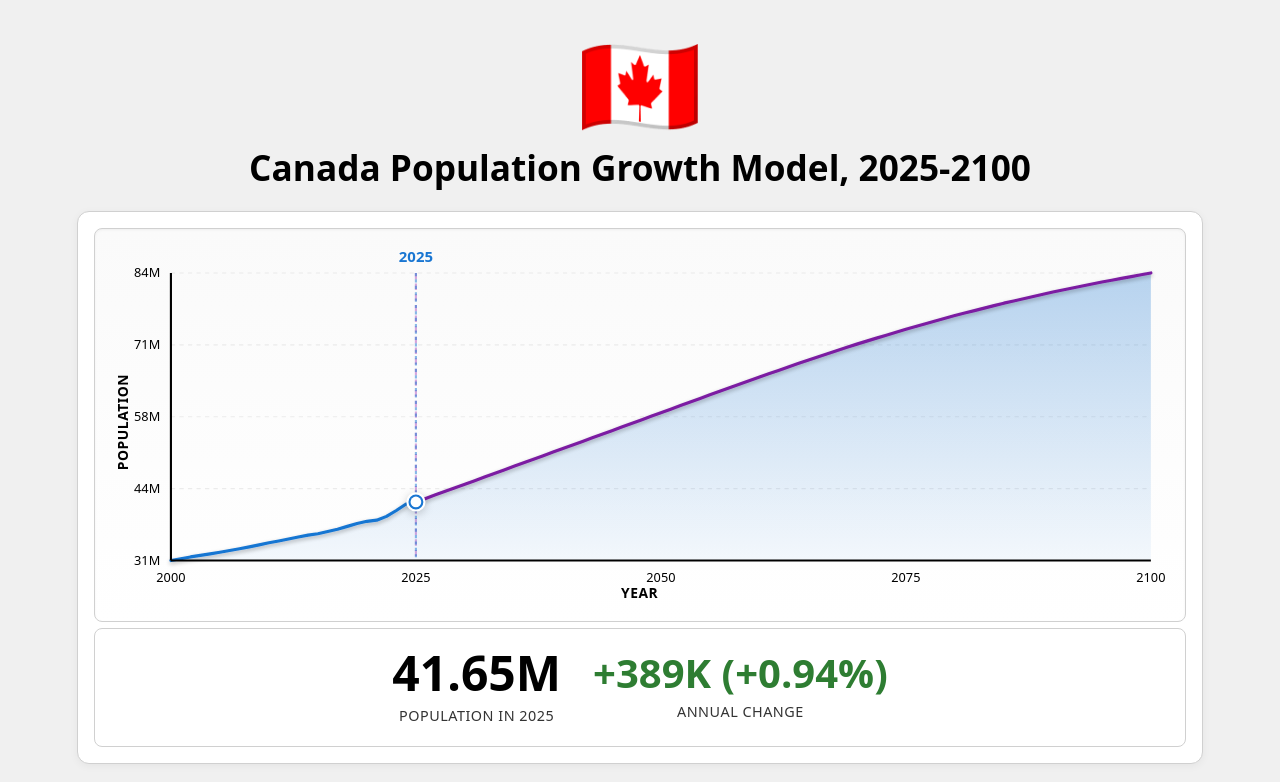
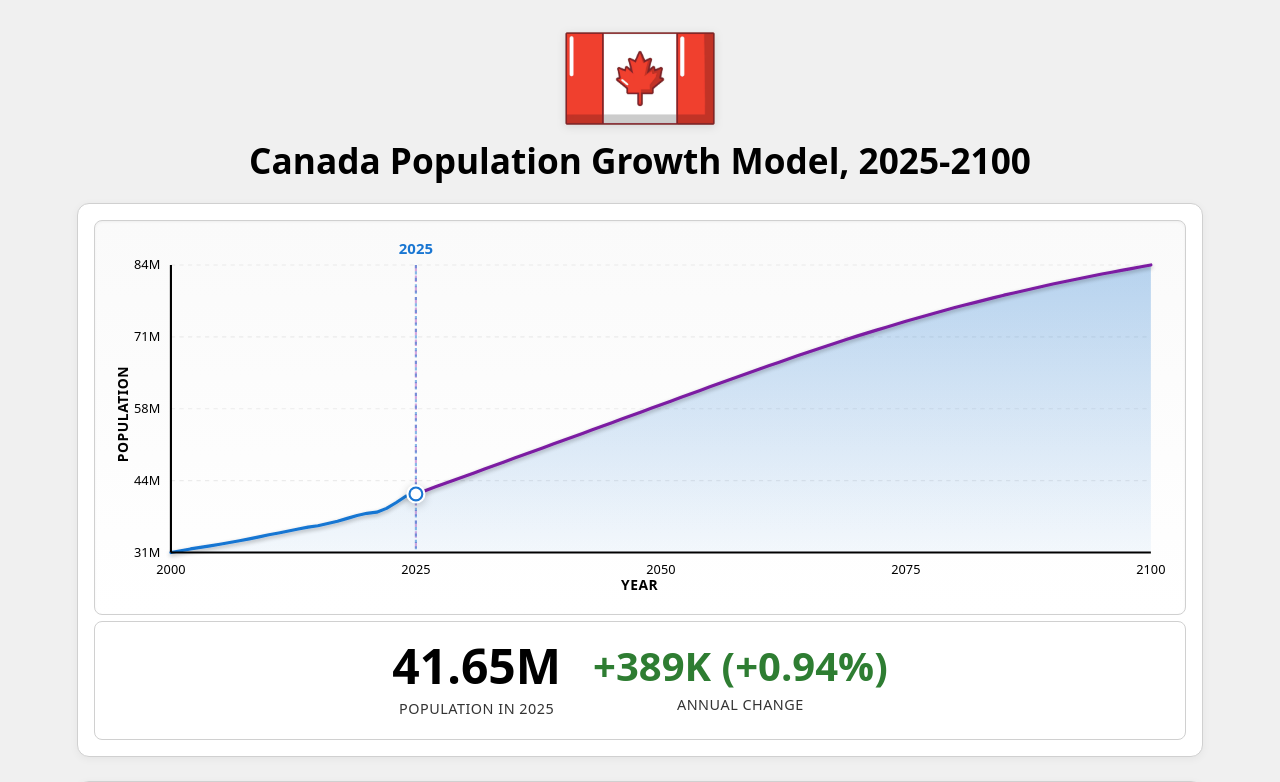
Before and after one commit to thewondrfulwizrd/WA1, a React (Vite) app: page / in a window 1280 px wide. Shown: the top 782 px of the page. Built offline with nearby package versions, Linux system fonts and the light colour scheme.

Commit message:
Switch to canadaflag1.png image file

```diff
--- a/src/components/PopulationPyramid.css
+++ b/src/components/PopulationPyramid.css
@@ -11,8 +11,13 @@
   justify-content: center;
   margin-bottom: var(--space-16);
   padding-top: 0; /* REDUCED: removed padding-top (was 16px) to save 16px. Total saved: 40px */
-  font-size: 100px; /* 150px wide flag emoji */
-  line-height: 1;
+}
+
+.canada-flag img {
+  width: 150px;
+  height: auto;
+  filter: drop-shadow(0 2px 4px rgba(0, 0, 0, 0.1));
+  object-fit: contain;
 }
 
 .population-pyramid h1 {
@@ -363,7 +368,7 @@
     padding-right: 20px;
   }
 
-  .canada-flag {
-    font-size: 60px; /* Smaller on mobile */
+  .canada-flag img {
+    width: 100px;
   }
 }
--- a/src/components/PopulationPyramid.jsx
+++ b/src/components/PopulationPyramid.jsx
@@ -57,9 +57,9 @@ export function PopulationPyramid() {
 
   return (
     <div className="population-pyramid">
-      {/* Canadian Flag Emoji */}
+      {/* Canadian Flag Image */}
       <div className="canada-flag">
-        🇨🇦
+        <img src="/canadaflag1.png" alt="Canada Flag" />
       </div>
 
       <h1>Canada Population Growth Model, 2025-2100</h1>
```
